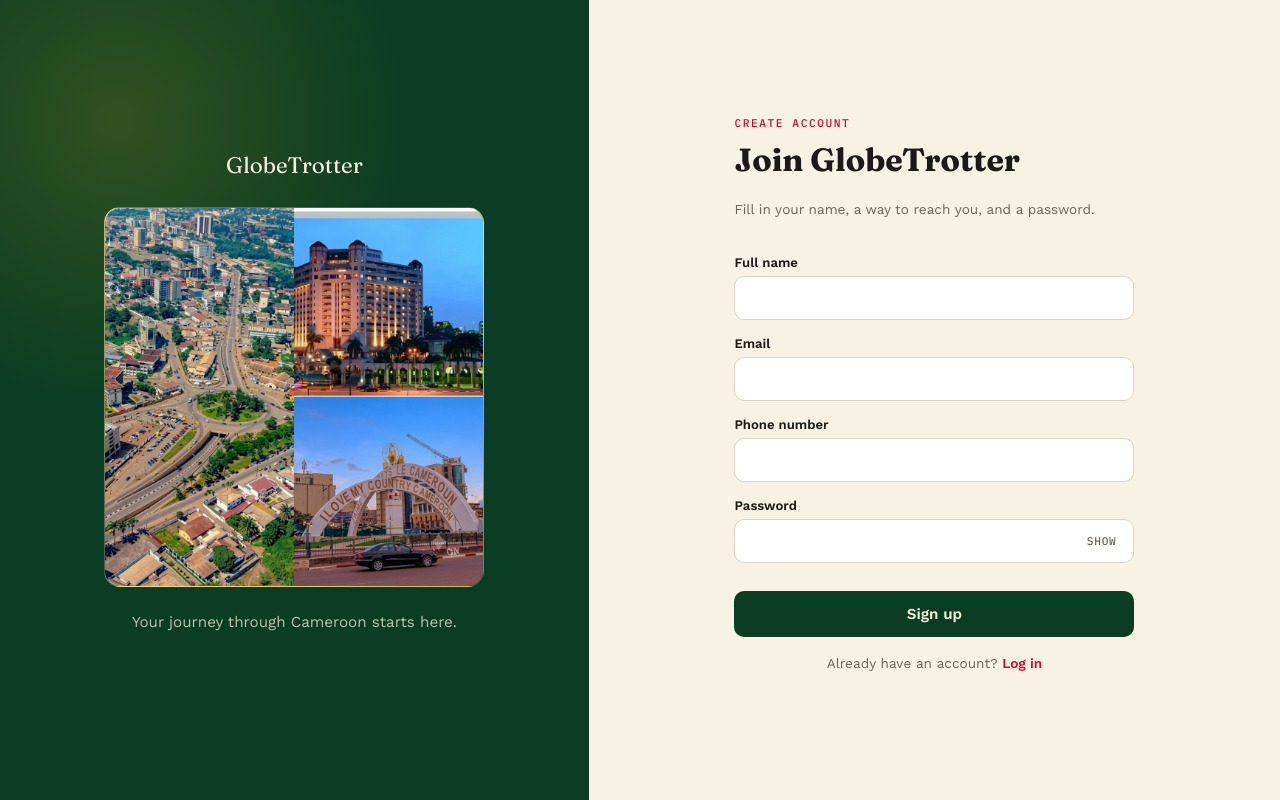
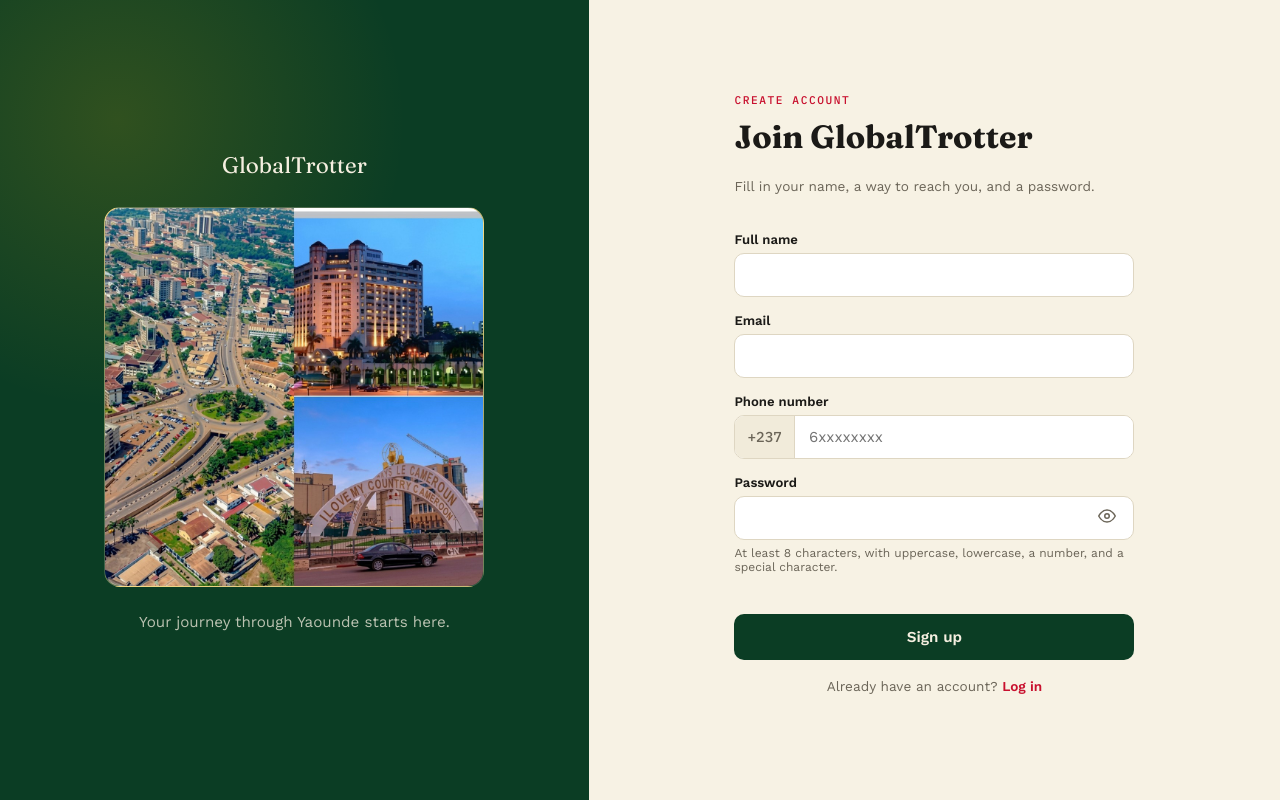
Before and after one commit to djembrunou002-hash/globetrotter-capstone, a React (Vite) app in the folder global_trotter_web/: page /register in a window 1280 px wide. Built offline with nearby package versions, Linux system fonts and the light colour scheme.

Commit message:
register form constraints

```diff
--- a/global_trotter_web/src/pages/Register.jsx
+++ b/global_trotter_web/src/pages/Register.jsx
@@ -2,6 +2,19 @@ import { useState } from 'react'
 import { Link, useNavigate } from 'react-router-dom'
 import { registerUser } from '../services/authService.js'
 import '../styles/Register.css'
+
+const EMAIL_REGEX = /^[^\s@]+@[^\s@]+\.[^\s@]+$/
+const PASSWORD_REGEX = /^(?=.*[a-z])(?=.*[A-Z])(?=.*\d)(?=.*[^A-Za-z0-9]).{8,}$/
+
+function getPasswordStrength(password) {
+  let score = 0
+  if (password.length >= 8) score++
+  if (/[a-z]/.test(password)) score++
+  if (/[A-Z]/.test(password)) score++
+  if (/\d/.test(password)) score++
+  if (/[^A-Za-z0-9]/.test(password)) score++
+  return score
+}
 
 function Register() {
   const navigate = useNavigate()
@@ -20,6 +33,11 @@ function Register() {
     setFormData(prev => ({ ...prev, [name]: value }))
   }
 
+  function handleNumberChange(e) {
+    const digits = e.target.value.replace(/\D/g, '').slice(0, 9)
+    setFormData(prev => ({ ...prev, number: digits }))
+  }
+
   async function handleSubmit(e) {
     e.preventDefault()
     setError('')
@@ -34,9 +52,31 @@ function Register() {
       return
     }
 
+    if (formData.email && !EMAIL_REGEX.test(formData.email)) {
+      setError('Enter a valid email address')
+      return
+    }
+
+    if (formData.number && formData.number.length !== 9) {
+      setError('Phone number must be exactly 9 digits')
+      return
+    }
+
+    if (!PASSWORD_REGEX.test(formData.password)) {
+      setError('Password must be at least 8 characters and include an uppercase letter, a lowercase letter, a number, and a special character')
+      return
+    }
+
+    const payload = {
+      name: formData.name,
+      email: formData.email,
+      number: formData.number ? `+237${formData.number}` : '',
+      password: formData.password
+    }
+
     setLoading(true)
     try {
-      await registerUser(formData)
+      await registerUser(payload)
       navigate('/login')
     } catch (err) {
       setError(err.message)
@@ -45,24 +85,28 @@ function Register() {
     }
   }
 
+  const passwordScore = getPasswordStrength(formData.password)
+  const strengthClass = passwordScore <= 2 ? 'weak' : passwordScore <= 4 ? 'fair' : 'strong'
+  const strengthLabel = passwordScore <= 2 ? 'Weak' : passwordScore <= 4 ? 'Fair' : 'Strong'
+
   return (
     <div className="register">
       <aside className="register__visual">
         <div className="register__visual-inner">
-          <span className="register__brand">GlobeTrotter</span>
+          <span className="register__brand">GlobalTrotter</span>
           <img
             src="/src/assets/cameroon-landing.jpg"
             alt="A scenic view representing Cameroon"
             className="register__image"
           />
-          <p className="register__tagline">Your journey through Cameroon starts here.</p>
+          <p className="register__tagline">Your journey through Yaounde starts here.</p>
         </div>
       </aside>
 
       <main className="register__form-panel">
-        <form className="register__form" onSubmit={handleSubmit}>
+        <form className="register__form" onSubmit={handleSubmit} noValidate>
           <span className="register__eyebrow">Create account</span>
-          <h1>Join GlobeTrotter</h1>
+          <h1>Join GlobalTrotter</h1>
           <p className="register__hint">Fill in your name, a way to reach you, and a password.</p>
 
           {error && <p className="register__error">{error}</p>}
@@ -86,13 +130,19 @@ function Register() {
           />
 
           <label htmlFor="number">Phone number</label>
+          <div className="register__phone-row">
+            <span className="register__phone-prefix">+237</span>
             <input
               id="number"
               name="number"
               type="tel"
+              inputMode="numeric"
+              maxLength={9}
+              placeholder="6xxxxxxxx"
               value={formData.number}
-            onChange={handleChange}
+              onChange={handleNumberChange}
             />
+          </div>
 
           <label htmlFor="password">Password</label>
           <div className="register__password-row">
@@ -107,10 +157,37 @@ function Register() {
               type="button"
               className="register__toggle-visibility"
               onClick={() => setShowPassword(prev => !prev)}
+              aria-label={showPassword ? 'Hide password' : 'Show password'}
             >
-              {showPassword ? 'Hide' : 'Show'}
+              {showPassword ? (
+                <svg viewBox="0 0 24 24" fill="none" stroke="currentColor" strokeWidth="2" strokeLinecap="round" strokeLinejoin="round" width="18" height="18">
+                  <path d="M17.94 17.94A10.94 10.94 0 0 1 12 20c-7 0-11-8-11-8a18.45 18.45 0 0 1 5.06-5.94M9.9 4.24A9.12 9.12 0 0 1 12 4c7 0 11 8 11 8a18.5 18.5 0 0 1-2.16 3.19m-6.72-1.07a3 3 0 1 1-4.24-4.24" />
+                  <line x1="1" y1="1" x2="23" y2="23" />
+                </svg>
+              ) : (
+                <svg viewBox="0 0 24 24" fill="none" stroke="currentColor" strokeWidth="2" strokeLinecap="round" strokeLinejoin="round" width="18" height="18">
+                  <path d="M1 12s4-8 11-8 11 8 11 8-4 8-11 8-11-8-11-8z" />
+                  <circle cx="12" cy="12" r="3" />
+                </svg>
+              )}
             </button>
           </div>
+
+          {formData.password && (
+            <div className="register__strength-meter">
+              <div className="register__strength-track">
+                <div
+                  className={`register__strength-fill register__strength-fill--${strengthClass}`}
+                  style={{ width: `${(passwordScore / 5) * 100}%` }}
+                />
+              </div>
+              <span className="register__strength-label">{strengthLabel}</span>
+            </div>
+          )}
+
+          <p className="register__requirement">
+            At least 8 characters, with uppercase, lowercase, a number, and a special character.
+          </p>
 
           <button type="submit" className="register__submit" disabled={loading}>
             {loading ? 'Creating account...' : 'Sign up'}
--- a/global_trotter_web/src/styles/Register.css
+++ b/global_trotter_web/src/styles/Register.css
@@ -149,6 +149,84 @@
   cursor: pointer;
 }
 
+.register__phone-row {
+  display: flex;
+  align-items: stretch;
+  border: 1px solid #DED6C2;
+  border-radius: 10px;
+  overflow: hidden;
+  background: #fff;
+}
+
+.register__phone-prefix {
+  display: flex;
+  align-items: center;
+  padding: 0 12px;
+  font-family: var(--font-mono);
+  font-size: 0.9rem;
+  color: var(--color-muted);
+  background: #F1EBDA;
+  border-right: 1px solid #DED6C2;
+}
+
+.register__phone-row input {
+  border: none;
+  border-radius: 0;
+  flex: 1;
+}
+
+.register__phone-row input:focus {
+  box-shadow: none;
+  outline: none;
+}
+
+.register__phone-row:focus-within {
+  border-color: var(--color-gold);
+  box-shadow: 0 0 0 3px rgba(242, 183, 5, 0.25);
+}
+
+.register__strength-meter {
+  margin-top: 8px;
+}
+
+.register__strength-track {
+  height: 6px;
+  border-radius: 999px;
+  background: #E7DFC9;
+  overflow: hidden;
+}
+
+.register__strength-fill {
+  height: 100%;
+  border-radius: 999px;
+  transition: width 0.2s ease, background 0.2s ease;
+}
+
+.register__strength-fill--weak {
+  background: var(--color-ember);
+}
+
+.register__strength-fill--fair {
+  background: var(--color-gold);
+}
+
+.register__strength-fill--strong {
+  background: var(--color-forest);
+}
+
+.register__strength-label {
+  font-size: 0.75rem;
+  color: var(--color-muted);
+  margin-top: 4px;
+  display: block;
+}
+
+.register__requirement {
+  font-size: 0.75rem;
+  color: var(--color-muted);
+  margin-top: 6px;
+}
+
 .register__submit {
   margin-top: 28px;
   padding: 14px;
```
Also changed, not shown: 1 other file (tests, documents, lock files or other folders). Lines whose indentation alone changed are shown as unchanged.
